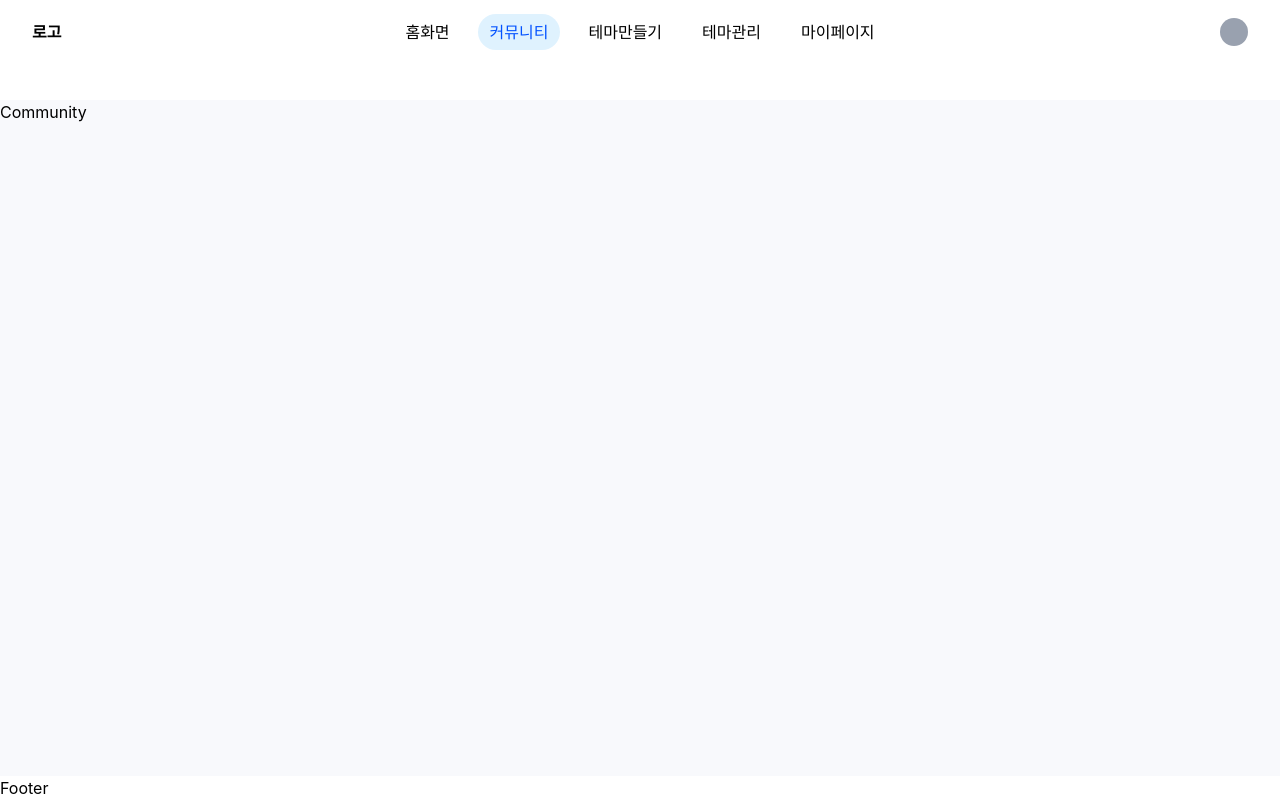
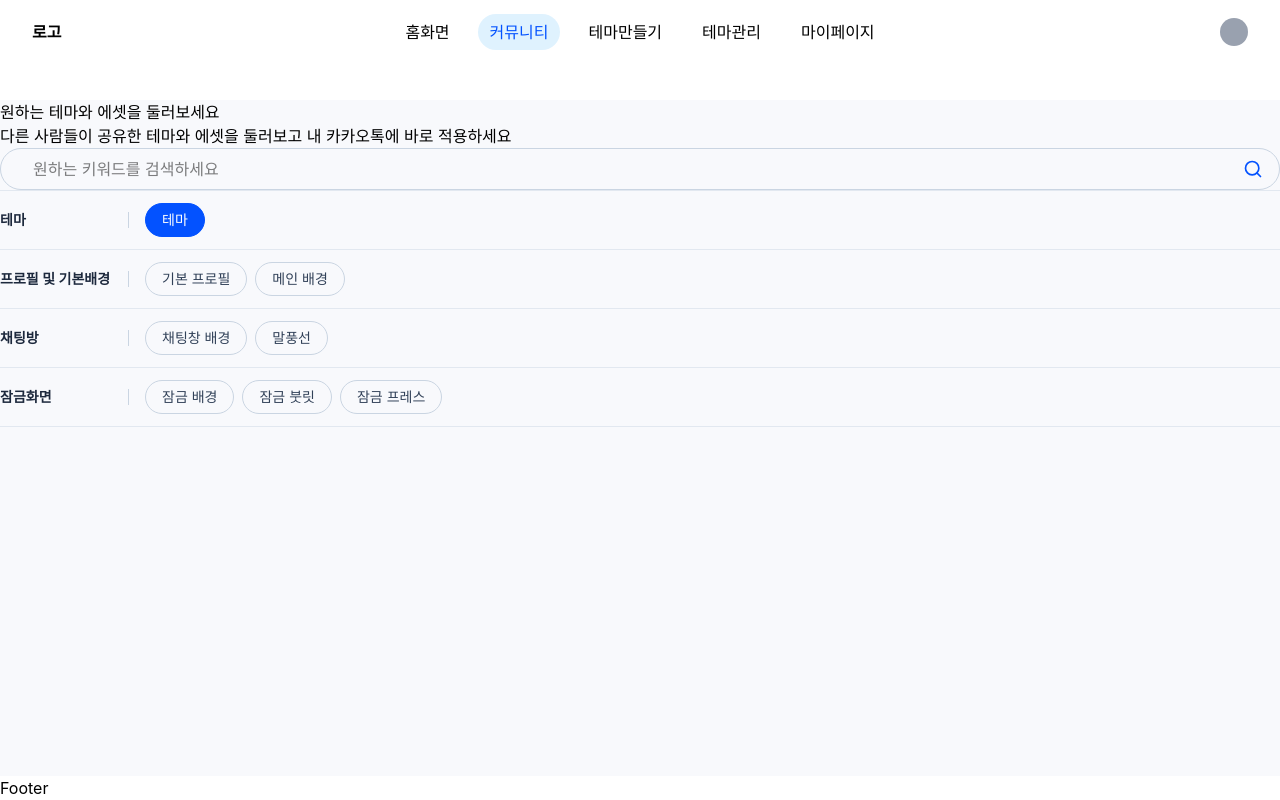
Before and after one commit to kakao-theme-maker/frontend, a React (Vite) app: page /community in a window 1280 px wide. Built offline with nearby package versions, Linux system fonts and the light colour scheme.

Commit message:
feat: 필터링 컴포넌트 추가

```diff
--- /dev/null
+++ b/src/components/common/FilterChip.tsx
@@ -0,0 +1,21 @@
+// components/common/FilterChip.tsx
+interface FilterChipProps {
+  label: string;
+  active?: boolean;
+  onClick?: () => void;
+}
+
+export default function FilterChip({ label, active = false, onClick }: FilterChipProps) {
+  return (
+    <button
+      type="button"
+      onClick={onClick}
+      className={`rounded-full border px-4 py-1.5 text-sm whitespace-nowrap transition-colors ${active
+          ? "border-primary bg-primary text-white"
+          : "border-slate-300 text-slate-700 hover:bg-slate-50"
+        }`}
+    >
+      {label}
+    </button>
+  );
+}
--- /dev/null
+++ b/src/components/common/FilterGroup.tsx
@@ -0,0 +1,35 @@
+// components/common/FilterGroup.tsx
+import FilterChip from "./FilterChip";
+
+interface FilterGroupProps {
+  title: string;
+  items: string[];
+  activeItem?: string | null;
+  onSelect?: (item: string) => void;
+}
+
+export default function FilterGroup({
+  title,
+  items,
+  activeItem,
+  onSelect,
+}: FilterGroupProps) {
+  return (
+    <div className="flex items-center gap-4 py-3">
+      <span className="w-28 shrink-0 text-sm font-semibold text-slate-800">
+        {title}
+      </span>
+      <div className="h-4 w-px bg-slate-300" />
+      <div className="flex flex-wrap gap-2">
+        {items.map((item) => (
+          <FilterChip
+            key={item}
+            label={item}
+            active={item === activeItem}
+            onClick={() => onSelect?.(item)}
+          />
+        ))}
+      </div>
+    </div>
+  );
+}
--- a/src/pages/Community.tsx
+++ b/src/pages/Community.tsx
@@ -1,6 +1,50 @@
+// app/community/page.tsx (Community.tsx)
+"use client";
+
+import { useState } from "react";
+import FilterGroup from "@/components/common/FilterGroup";
+import Input from "@/components/common/Input";
+import { Search } from "lucide-react";
+
+const FILTERS = [
+  { title: "테마", items: ["테마"] },
+  { title: "프로필 및 기본배경", items: ["기본 프로필", "메인 배경"] },
+  { title: "채팅방", items: ["채팅창 배경", "말풍선"] },
+  { title: "잠금화면", items: ["잠금 배경", "잠금 붓릿", "잠금 프레스"] },
+];
 
 export default function Community() {
+  const [activeItem, setActiveItem] = useState<string | null>("테마");
+
+  const handleSelect = (item: string) => {
+    setActiveItem((prev) => (prev === item ? null : item));
+  };
+
   return (
-    <div>Community</div>
-  )
+    <div>
+      <p>원하는 테마와 에셋을 둘러보세요</p>
+      <p>다른 사람들이 공유한 테마와 에셋을 둘러보고 내 카카오톡에 바로 적용하세요</p>
+      <div>
+        <div className="flex w-full items-center rounded-full border border-slate-300 px-4">
+          <Input
+            type="search"
+            placeholder="원하는 키워드를 검색하세요"
+            className="flex-1 border-none px-0"
+          />
+          <Search size={20} className="pointer-events-none text-primary" />
+        </div>
+      </div>
+      <div className="w-full divide-y divide-slate-200 border-y border-slate-200">
+        {FILTERS.map((filter) => (
+          <FilterGroup
+            key={filter.title}
+            title={filter.title}
+            items={filter.items}
+            activeItem={activeItem}
+            onSelect={handleSelect}
+          />
+        ))}
+      </div>
+    </div>
+  );
 }
```
